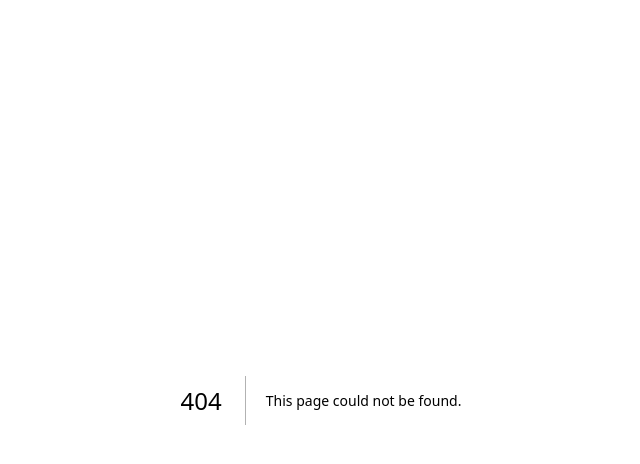
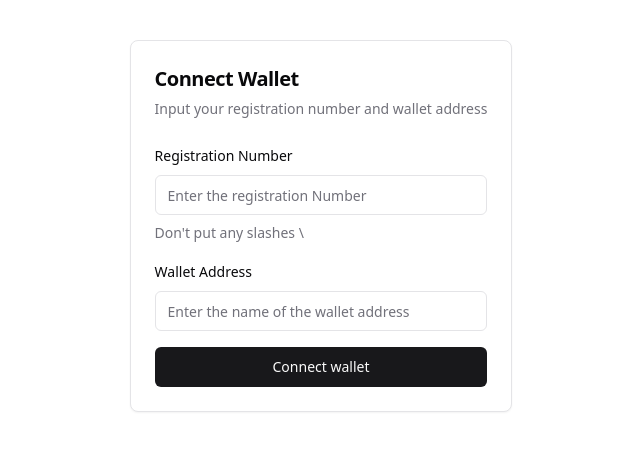
Before and after one commit to poseidons-navy/Pacify, a Next.js app in the folder pacific/: page /wallet in a window 1280 px wide. Before the commit this address had no page. Shown: the top 464 px of the page, without its empty margins (319-959 px from the left). Built offline with nearby package versions, Linux system fonts and the light colour scheme; no server answers.

Commit message:
ui changes

```diff
--- a/pacific/package.json
+++ b/pacific/package.json
@@ -14,6 +14,8 @@
     "@radix-ui/react-label": "^2.0.2",
     "@radix-ui/react-select": "^2.0.0",
     "@radix-ui/react-slot": "^1.0.2",
+    "@txnlab/use-wallet": "^2.8.1",
+    "algosdk": "^2.7.0",
     "class-variance-authority": "^0.7.0",
     "clsx": "^2.1.0",
     "firebase": "^10.11.0",
--- a/pacific/src/app/(auth)/sign-up/_components/student-sign-up.tsx
+++ b/pacific/src/app/(auth)/sign-up/_components/student-sign-up.tsx
@@ -23,19 +23,9 @@ import {
 } from "@/components/ui/form";
 import { createStudentAccount } from "@/server-actions/creations";
 import { createStudentSchema } from "@/validation/students";
-const formSchema = z.object({
-  email: z.string({ required_error: "Please input an email value." }).email(),
-  name: z.string().min(2).max(50),
-  registrationNumber: z
-    .string()
-    .min(10, { message: "Invalid registration number" }),
-  courseName: z.string(),
-  universityName: z.string(),
-});
-
 const StudentSignUpForm = () => {
   const form = useForm<z.infer<typeof createStudentSchema>>({
-    resolver: zodResolver(formSchema),
+    resolver: zodResolver(createStudentSchema),
     defaultValues: {
       email: "",
       name: "",
@@ -45,7 +35,7 @@ const StudentSignUpForm = () => {
     },
   });
 
-  const onSubmit = async (values: z.infer<typeof formSchema>) => {
+  const onSubmit = async (values: z.infer<typeof createStudentSchema>) => {
     try {
       await createStudentAccount(values);
       toast.success("Student account has been created successfully");
--- a/pacific/src/app/(auth)/sign-up/page.tsx
+++ b/pacific/src/app/(auth)/sign-up/page.tsx
@@ -6,20 +6,16 @@ import {
   CardTitle,
 } from "@/components/ui/card";
 import { StudentSignUpForm } from "./_components/student-sign-up";
+import { CardForm } from "@/components/card-form";
 export default function StudentSignUpPage() {
   return (
     <div className="">
-      <Card className="max-w-md">
-        <CardHeader>
-          <CardTitle className="text-xl">Create Student Account</CardTitle>
-          <CardDescription>
-            Enter all the details to create a student account.
-          </CardDescription>
-        </CardHeader>
-        <CardContent>
-          <StudentSignUpForm />
-        </CardContent>
-      </Card>
+      <CardForm
+        title={"Create Student Account"}
+        description={"Enter all the details to create a student account"}
+      >
+        <StudentSignUpForm />
+      </CardForm>
     </div>
   );
 }
--- /dev/null
+++ b/pacific/src/app/(platform)/wallet/_components/wallet-form.tsx
@@ -0,0 +1,88 @@
+"use client";
+
+import { Input } from "@/components/ui/input";
+import { Button } from "@/components/ui/button";
+import { useForm } from "react-hook-form";
+import { toast } from "sonner";
+import z from "zod";
+import { zodResolver } from "@hookform/resolvers/zod";
+import {
+  Form,
+  FormControl,
+  FormField,
+  FormItem,
+  FormLabel,
+  FormMessage,
+  FormDescription,
+} from "@/components/ui/form";
+import { addStudentWalletToDB } from "@/server-actions/creations";
+import { connectWalletSchema } from "@/validation/students";
+const ConnectWalletForm = () => {
+  const form = useForm<z.infer<typeof connectWalletSchema>>({
+    resolver: zodResolver(connectWalletSchema),
+    defaultValues: {
+      registrationNumber: "",
+      walletAddress: "",
+    },
+  });
+
+  const onSubmit = async (values: z.infer<typeof connectWalletSchema>) => {
+    try {
+      await addStudentWalletToDB(values);
+      toast.success("Student account has been created successfully");
+      form.reset({
+        registrationNumber: "",
+        walletAddress: "",
+      });
+    } catch (error) {
+      toast.error("Unable to create the account");
+    }
+  };
+  return (
+    <Form {...form}>
+      <form onSubmit={form.handleSubmit(onSubmit)}>
+        <div className="grid gap-4">
+          <FormField
+            control={form.control}
+            name="registrationNumber"
+            render={({ field }) => (
+              <FormItem>
+                <FormLabel>Registration Number</FormLabel>
+                <FormControl>
+                  <Input
+                    placeholder="Enter the registration Number"
+                    {...field}
+                  />
+                </FormControl>
+                <FormDescription>Don&apos;t put any slashes \</FormDescription>
+                <FormMessage />
+              </FormItem>
+            )}
+          />
+          <FormField
+            control={form.control}
+            name="walletAddress"
+            render={({ field }) => (
+              <FormItem>
+                <FormLabel>Wallet Address</FormLabel>
+                <FormControl>
+                  <Input
+                    placeholder="Enter the name of the wallet address"
+                    {...field}
+                  />
+                </FormControl>
+                <FormMessage />
+              </FormItem>
+            )}
+          />
+
+          <Button type="submit" className="w-full">
+            Connect wallet
+          </Button>
+        </div>
+      </form>
+    </Form>
+  );
+};
+
+export { ConnectWalletForm };
--- /dev/null
+++ b/pacific/src/app/(platform)/wallet/page.tsx
@@ -0,0 +1,15 @@
+import { CardForm } from "@/components/card-form";
+import { ConnectWalletForm } from "./_components/wallet-form";
+
+export default function ConnectWalletPage() {
+  return (
+    <div className="flex justify-center  h-full ">
+      <CardForm
+        title="Connect Wallet"
+        description="Input your registration number and wallet address"
+      >
+        <ConnectWalletForm />
+      </CardForm>
+    </div>
+  );
+}
--- /dev/null
+++ b/pacific/src/components/card-form.tsx
@@ -0,0 +1,27 @@
+import {
+  Card,
+  CardContent,
+  CardDescription,
+  CardHeader,
+  CardTitle,
+} from "@/components/ui/card";
+
+export const CardForm = ({
+  children,
+  title,
+  description,
+}: {
+  children: React.ReactNode;
+  title: string;
+  description: string;
+}) => {
+  return (
+    <Card className="max-w-md  mt-10">
+      <CardHeader>
+        <CardTitle className="text-xl">{title}</CardTitle>
+        <CardDescription>{description}</CardDescription>
+      </CardHeader>
+      <CardContent>{children}</CardContent>
+    </Card>
+  );
+};
--- a/pacific/src/server-actions/creations.ts
+++ b/pacific/src/server-actions/creations.ts
@@ -2,14 +2,18 @@
 import { collection, addDoc, setDoc, doc, updateDoc } from "firebase/firestore";
 import { db } from "@/db/firebase";
 import z from "zod";
-import { createStudentSchema } from "@/validation/students";
+import {
+  connectWalletSchema,
+  createStudentSchema,
+} from "@/validation/students";
+import { createAdminSchema } from "@/validation/admin";
 export async function createAdminAccount(
-  name: string,
-  wallet_address: string,
+  values: z.infer<typeof createAdminSchema>,
 ): Promise<void> {
+  const { name, walletAddress } = values;
   try {
     await setDoc(doc(db, "teaching-institution", name), {
-      wallet_address,
+      walletAddress,
     });
   } catch (err) {
     console.log(err, "OHH SHIT");
@@ -82,12 +86,12 @@ export async function assignCertificate(
 }
 
 export async function addStudentWalletToDB(
-  student_reg_number: string,
-  wallet_address: string,
+  values: z.infer<typeof connectWalletSchema>,
 ): Promise<void> {
+  const { walletAddress, registrationNumber } = values;
   try {
-    await updateDoc(doc(db, "students", student_reg_number), {
-      wallet_address,
+    await updateDoc(doc(db, "students", registrationNumber), {
+      walletAddress,
     });
   } catch (err) {
     console.log(err, "OHH SHIT");
--- a/pacific/src/validation/students.ts
+++ b/pacific/src/validation/students.ts
@@ -9,3 +9,12 @@ export const createStudentSchema = z.object({
   courseName: z.string(),
   universityName: z.string(),
 });
+
+export const connectWalletSchema = z.object({
+  registrationNumber: z
+    .string()
+    .min(10, { message: "Invalid registration number" }),
+  walletAddress: z.string({
+    required_error: "Please input your wallet address",
+  }),
+});
```
Also changed, not shown: 1 other file (tests, documents, lock files or other folders).
